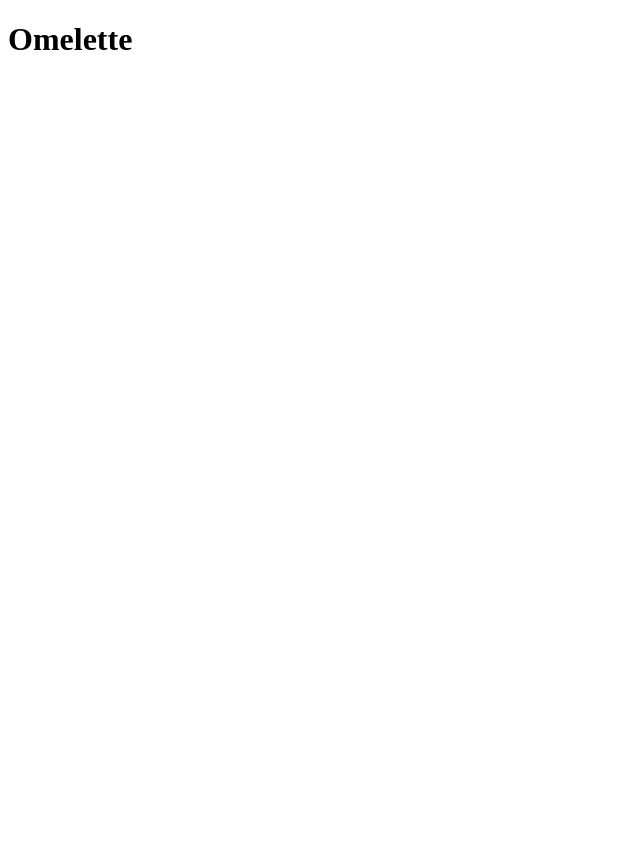
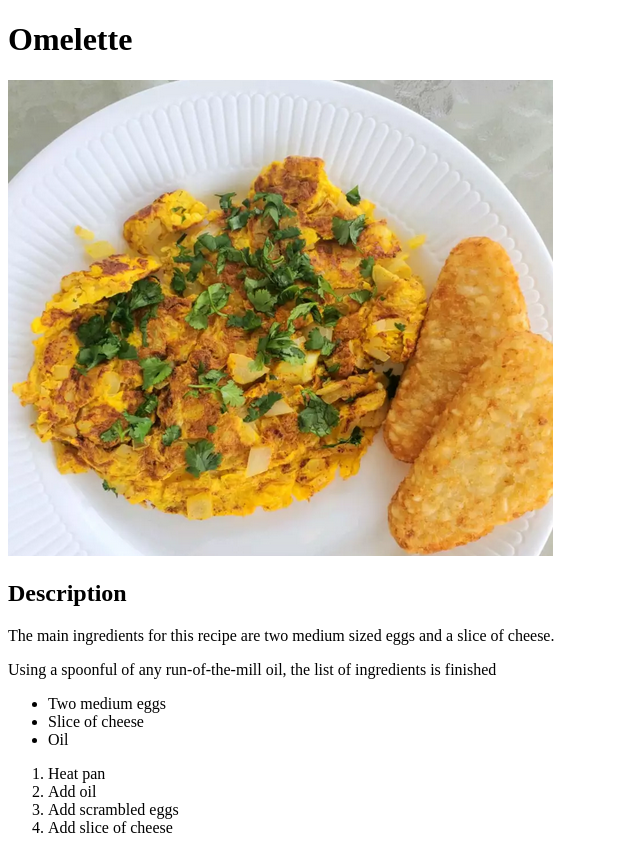
Before and after one commit to PatrickFrueh/the-odin-project, a plain HTML site: page recipes/omelette.html in a window 1280 px wide. Shown: the whole page, without its empty margins (0-640 px from the left). Before the commit the page ends 800 px from the top, so only its background shows below. Drawn offline with Linux system fonts and the light colour scheme.

Commit message:
Add 'img'-folder and omelette content

```diff
--- a/recipes/omelette.html
+++ b/recipes/omelette.html
@@ -6,5 +6,26 @@
 </head>
 <body>
     <h1>Omelette</h1>
+    <img src="../img/omelette.png">
+    <h2>Description</h2>
+    <p>
+        The main ingredients for this recipe are
+        two medium sized eggs and a slice of cheese.
+    </p>
+    <p>
+        Using a spoonful of any run-of-the-mill oil,
+        the list of ingredients is finished
+    </p>
+    <ul>
+        <li>Two medium eggs</li>
+        <li>Slice of cheese</li>
+        <li>Oil</li>
+    </ul>
+    <ol>
+        <li>Heat pan</li>
+        <li>Add oil</li>
+        <li>Add scrambled eggs</li>
+        <li>Add slice of cheese</li>
+    </ol>
 </body>
 </html>
```
Also changed, not shown: img/omelette.png (added).
